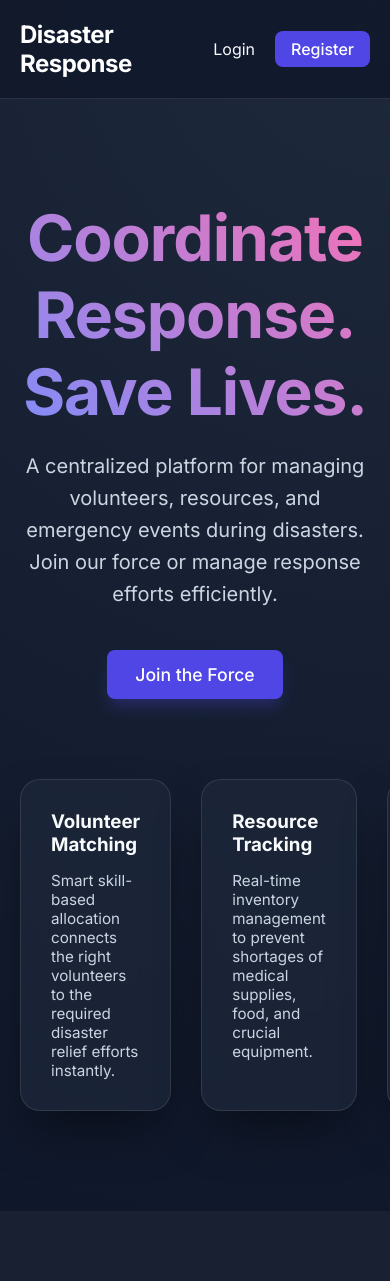
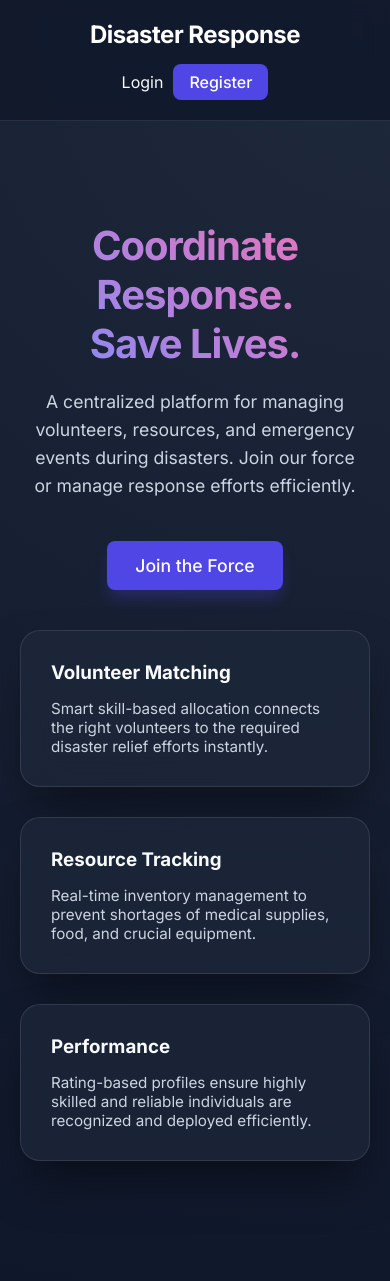
Before and after one commit to sayanthk/disaster-volunteer-inventory-management, a Flask app: page / in a window 390 px wide; the page is wider, and only the part inside the window is pictured. Before the commit the page ends 1139 px from the top of that part, so only its background shows below. Run offline with Flask 3, Linux system fonts and the light colour scheme.

Commit message:
aspect ratio fix

```diff
--- a/static/css/style.css
+++ b/static/css/style.css
@@ -9,55 +9,153 @@
     --success: #10b981;
 }
 
-* { box-sizing: border-box; margin: 0; padding: 0; }
+* {
+    box-sizing: border-box;
+    margin: 0;
+    padding: 0;
+}
+
 body {
     font-family: 'Inter', sans-serif;
     background: var(--bg-color);
     background-image: radial-gradient(circle at top right, #1e293b 0%, #0f172a 100%);
     color: var(--text-color);
     min-height: 100vh;
+    overflow-x: hidden;
+    width: 100%;
 }
 
-.container { max-width: 1200px; margin: 0 auto; padding: 0 20px; }
-a { text-decoration: none; color: inherit; transition: color 0.2s; }
+
+.container {
+    max-width: 1200px;
+    margin: 0 auto;
+    padding: 0 20px;
+}
+
+a {
+    text-decoration: none;
+    color: inherit;
+    transition: color 0.2s;
+}
 
 /* Navbar */
 .navbar {
     padding: 20px 0;
     background: rgba(15, 23, 42, 0.8);
     backdrop-filter: blur(10px);
-    border-bottom: 1px solid rgba(255,255,255,0.1);
+    border-bottom: 1px solid rgba(255, 255, 255, 0.1);
 }
-.nav-content { display: flex; justify-content: space-between; align-items: center; }
-.brand { font-size: 1.5rem; font-weight: 700; color: #fff; letter-spacing: -0.5px; }
-.nav-links { list-style: none; display: flex; gap: 20px; align-items: center; }
-.btn-primary { background: var(--primary-col); color: white; padding: 8px 16px; border-radius: 8px; font-weight: 500; display: inline-block; transition: all 0.2s;}
-.btn-primary:hover { background: var(--primary-hover); text-shadow: 0 0 10px rgba(255,255,255,0.3); }
-.btn-outline { border: 1px solid rgba(255,255,255,0.2); padding: 8px 16px; border-radius: 8px; display: inline-block; transition: all 0.2s;}
-.btn-outline:hover { background: rgba(255,255,255,0.1); }
-.user-badge { background: rgba(255,255,255,0.1); padding: 4px 10px; border-radius: 20px; font-size: 0.8rem; }
+
+.nav-content {
+    display: flex;
+    justify-content: space-between;
+    align-items: center;
+}
+
+.brand {
+    font-size: 1.5rem;
+    font-weight: 700;
+    color: #fff;
+    letter-spacing: -0.5px;
+}
+
+.nav-links {
+    list-style: none;
+    display: flex;
+    gap: 20px;
+    align-items: center;
+}
+
+.btn-primary {
+    background: var(--primary-col);
+    color: white;
+    padding: 8px 16px;
+    border-radius: 8px;
+    font-weight: 500;
+    display: inline-block;
+    transition: all 0.2s;
+}
+
+.btn-primary:hover {
+    background: var(--primary-hover);
+    text-shadow: 0 0 10px rgba(255, 255, 255, 0.3);
+}
+
+.btn-outline {
+    border: 1px solid rgba(255, 255, 255, 0.2);
+    padding: 8px 16px;
+    border-radius: 8px;
+    display: inline-block;
+    transition: all 0.2s;
+}
+
+.btn-outline:hover {
+    background: rgba(255, 255, 255, 0.1);
+}
+
+.user-badge {
+    background: rgba(255, 255, 255, 0.1);
+    padding: 4px 10px;
+    border-radius: 20px;
+    font-size: 0.8rem;
+}
 
 /* Auth forms */
-.auth-wrapper { display: flex; justify-content: center; align-items: center; min-height: calc(100vh - 80px); padding: 40px 0; }
+.auth-wrapper {
+    display: flex;
+    justify-content: center;
+    align-items: center;
+    min-height: calc(100vh - 80px);
+    padding: 40px 0;
+}
+
 .glassmorphism {
     background: var(--card-bg);
     backdrop-filter: blur(16px);
-    border: 1px solid rgba(255,255,255,0.1);
+    border: 1px solid rgba(255, 255, 255, 0.1);
     border-radius: 20px;
     padding: 40px;
     box-shadow: 0 25px 50px -12px rgba(0, 0, 0, 0.5);
 }
-.auth-card { width: 100%; max-width: 450px; }
-.large-card { max-width: 800px; }
-h2 { font-size: 2rem; margin-bottom: 10px; font-weight: 600; }
-.subtitle { color: var(--text-muted); margin-bottom: 30px; line-height: 1.6; }
+
+.auth-card {
+    width: 100%;
+    max-width: 450px;
+}
+
+.large-card {
+    max-width: 800px;
+}
+
+h2 {
+    font-size: 2rem;
+    margin-bottom: 10px;
+    font-weight: 600;
+}
+
+.subtitle {
+    color: var(--text-muted);
+    margin-bottom: 30px;
+    line-height: 1.6;
+}
 
 /* Add micro animation to input groups */
-.input-group { margin-bottom: 20px; display: flex; flex-direction: column; gap: 8px; }
-.input-group label { font-size: 0.9rem; font-weight: 500; color: var(--text-muted); }
+.input-group {
+    margin-bottom: 20px;
+    display: flex;
+    flex-direction: column;
+    gap: 8px;
+}
+
+.input-group label {
+    font-size: 0.9rem;
+    font-weight: 500;
+    color: var(--text-muted);
+}
+
 .form-control {
     background: rgba(0, 0, 0, 0.2);
-    border: 1px solid rgba(255,255,255,0.1);
+    border: 1px solid rgba(255, 255, 255, 0.1);
     color: white;
     padding: 12px 16px;
     border-radius: 10px;
@@ -65,7 +163,13 @@ h2 { font-size: 2rem; margin-bottom: 10px; font-weight: 600; }
     font-family: inherit;
     transition: all 0.3s cubic-bezier(0.4, 0, 0.2, 1);
 }
-.form-control:focus { outline: none; border-color: var(--primary-col); background: rgba(0,0,0,0.4); box-shadow: 0 0 0 4px rgba(79, 70, 229, 0.2); }
+
+.form-control:focus {
+    outline: none;
+    border-color: var(--primary-col);
+    background: rgba(0, 0, 0, 0.4);
+    box-shadow: 0 0 0 4px rgba(79, 70, 229, 0.2);
+}
 
 .btn-submit {
     width: 100%;
@@ -79,23 +183,187 @@ h2 { font-size: 2rem; margin-bottom: 10px; font-weight: 600; }
     cursor: pointer;
     transition: transform 0.1s, background 0.2s, box-shadow 0.2s;
 }
-.btn-submit:active { transform: scale(0.98); }
-.btn-submit:hover { background: var(--primary-hover); box-shadow: 0 10px 15px -3px rgba(79, 70, 229, 0.4); }
 
-.text-danger { color: var(--danger); font-size: 0.8rem; margin-top: 4px; }
-.auth-footer { text-align: center; margin-top: 25px; color: var(--text-muted); }
-.auth-footer a { color: var(--primary-col); font-weight: 500; margin-left: 5px; }
-.auth-footer a:hover { text-decoration: underline; }
+.btn-submit:active {
+    transform: scale(0.98);
+}
+
+.btn-submit:hover {
+    background: var(--primary-hover);
+    box-shadow: 0 10px 15px -3px rgba(79, 70, 229, 0.4);
+}
+
+.text-danger {
+    color: var(--danger);
+    font-size: 0.8rem;
+    margin-top: 4px;
+}
+
+.auth-footer {
+    text-align: center;
+    margin-top: 25px;
+    color: var(--text-muted);
+}
+
+.auth-footer a {
+    color: var(--primary-col);
+    font-weight: 500;
+    margin-left: 5px;
+}
+
+.auth-footer a:hover {
+    text-decoration: underline;
+}
 
 /* Grid for forms */
-.form-grid { display: grid; grid-template-columns: 1fr 1fr; gap: 30px; }
-@media(max-width: 768px){ .form-grid { grid-template-columns: 1fr; } }
-#volunteer-fields { display: none; opacity: 0; transition: opacity 0.3s; }
+.form-grid {
+    display: grid;
+    grid-template-columns: 1fr 1fr;
+    gap: 30px;
+}
+
+@media(max-width: 768px) {
+    .form-grid {
+        grid-template-columns: 1fr;
+    }
+}
+
+#volunteer-fields {
+    display: none;
+    opacity: 0;
+    transition: opacity 0.3s;
+}
 
 /* Alerts */
-.flash-messages { margin-top: 20px; }
-.alert { padding: 15px 20px; border-radius: 10px; margin-bottom: 15px; font-weight: 500; transition: opacity 0.5s; }
-.alert-success { background: rgba(16, 185, 129, 0.2); border: 1px solid var(--success); color: #a7f3d0; }
-.alert-danger { background: rgba(239, 68, 68, 0.2); border: 1px solid var(--danger); color: #fecaca; }
-.alert-warning { background: rgba(245, 158, 11, 0.2); border: 1px solid #f59e0b; color: #fde68a; }
-.alert-info { background: rgba(59, 130, 246, 0.2); border: 1px solid #3b82f6; color: #bfdbfe; }
+.flash-messages {
+    margin-top: 20px;
+}
+
+.alert {
+    padding: 15px 20px;
+    border-radius: 10px;
+    margin-bottom: 15px;
+    font-weight: 500;
+    transition: opacity 0.5s;
+}
+
+.alert-success {
+    background: rgba(16, 185, 129, 0.2);
+    border: 1px solid var(--success);
+    color: #a7f3d0;
+}
+
+.alert-danger {
+    background: rgba(239, 68, 68, 0.2);
+    border: 1px solid var(--danger);
+    color: #fecaca;
+}
+
+.alert-warning {
+    background: rgba(245, 158, 11, 0.2);
+    border: 1px solid #f59e0b;
+    color: #fde68a;
+}
+
+.alert-info {
+    background: rgba(59, 130, 246, 0.2);
+    border: 1px solid #3b82f6;
+    color: #bfdbfe;
+}
+
+/* Responsive Utility Classes */
+.hero-title {
+    font-size: 4rem;
+    margin-bottom: 20px;
+    background: -webkit-linear-gradient(45deg, #818cf8, #f472b6);
+    -webkit-background-clip: text;
+    background-clip: text;
+    -webkit-text-fill-color: transparent;
+    letter-spacing: -1px;
+    font-weight: 700;
+}
+
+.hero-subtitle {
+    font-size: 1.25rem;
+    color: var(--text-muted);
+    max-width: 650px;
+    margin: 0 auto 40px auto;
+    line-height: 1.6;
+}
+
+.feature-grid {
+    margin-top: 80px;
+    display: grid;
+    grid-template-columns: repeat(3, 1fr);
+    gap: 30px;
+    text-align: left;
+    max-width: 1000px;
+    margin-left: auto;
+    margin-right: auto;
+}
+
+.flex-responsive {
+    display: flex;
+    justify-content: space-between;
+    align-items: center;
+    margin-bottom: 30px;
+}
+
+/* Media Queries for Mobile Responsiveness */
+@media(max-width: 768px) {
+
+    /* Navbar tweaks */
+    .nav-content {
+        flex-direction: column;
+        gap: 15px;
+        text-align: center;
+    }
+
+    .nav-links {
+        flex-wrap: wrap;
+        justify-content: center;
+        gap: 10px;
+    }
+
+    /* Typography scaling */
+    .hero-title {
+        font-size: 2.5rem;
+    }
+
+    .hero-subtitle {
+        font-size: 1.1rem;
+        padding: 0 10px;
+    }
+
+    /* Grid to single column */
+    .feature-grid {
+        grid-template-columns: 1fr;
+        margin-top: 40px;
+    }
+
+    .form-grid {
+        grid-template-columns: 1fr;
+    }
+
+    /* Responsive layout blocks */
+    .flex-responsive {
+        flex-direction: column;
+        align-items: flex-start;
+        gap: 15px;
+    }
+
+    /* Spacing adjustments */
+    body {
+        padding-bottom: 20px;
+    }
+
+    .glassmorphism {
+        padding: 25px;
+    }
+
+    .btn-primary,
+    .btn-outline {
+        width: 100%;
+        text-align: center;
+    }
+}
--- a/templates/assignment/index.html
+++ b/templates/assignment/index.html
@@ -1,7 +1,7 @@
 {% extends 'base.html' %}
 {% block content %}
 <div style="padding: 40px 0;">
-    <div style="display: flex; justify-content: space-between; align-items: center; margin-bottom: 30px;">
+    <div class="flex-responsive">
         <h2>Assignments</h2>
         {% if current_user.role == 'Administrator' %}
         <a href="{{ url_for('assignment.new') }}" class="btn-primary">Assign Volunteer</a>
--- a/templates/disaster/index.html
+++ b/templates/disaster/index.html
@@ -1,7 +1,7 @@
 {% extends 'base.html' %}
 {% block content %}
 <div style="padding: 40px 0;">
-    <div style="display: flex; justify-content: space-between; align-items: center; margin-bottom: 30px;">
+    <div class="flex-responsive">
         <h2>Disaster Events</h2>
         {% if current_user.role == 'Administrator' %}
         <a href="{{ url_for('disaster.new') }}" class="btn-primary">Create Event</a>
--- a/templates/index.html
+++ b/templates/index.html
@@ -1,19 +1,17 @@
 {% extends 'base.html' %}
 {% block content %}
 <div style="text-align: center; padding: 100px 0; animation: fadeIn 1s ease-out;">
-    <h1
-        style="font-size: 4rem; margin-bottom: 20px; background: -webkit-linear-gradient(45deg, #818cf8, #f472b6); -webkit-background-clip: text; -webkit-text-fill-color: transparent; letter-spacing: -1px; font-weight: 700;">
+    <h1 class="hero-title">
         Coordinate Response.<br>Save Lives.</h1>
-    <p
-        style="font-size: 1.25rem; color: var(--text-muted); max-width: 650px; margin: 0 auto 40px auto; line-height: 1.6;">
+    <p class="hero-subtitle">
         A centralized platform for managing volunteers, resources, and emergency events during disasters. Join our force
         or manage response efforts efficiently.</p>
     <a href="{{ url_for('auth.register') }}" class="btn-primary"
-        style="font-size: 1.1rem; padding: 14px 28px; box-shadow: 0 10px 15px -3px rgba(79, 70, 229, 0.3);">Join the
+        style="font-size: 1.1rem; padding: 14px 28px; box-shadow: 0 10px 15px -3px rgba(79, 70, 229, 0.3); display: inline-block; width: auto;">Join
+        the
         Force</a>
 
-    <div
-        style="margin-top: 80px; display: grid; grid-template-columns: repeat(3, 1fr); gap: 30px; text-align: left; max-width: 1000px; margin-left: auto; margin-right: auto;">
+    <div class="feature-grid">
         <div class="glassmorphism" style="padding: 30px;">
             <h3 style="margin-bottom: 15px; color: #f8fafc;">Volunteer Matching</h3>
             <p style="color: var(--text-muted); font-size: 0.95rem;">Smart skill-based allocation connects the right
--- a/templates/volunteer/index.html
+++ b/templates/volunteer/index.html
@@ -1,7 +1,7 @@
 {% extends 'base.html' %}
 {% block content %}
 <div style="padding: 40px 0;">
-    <div style="display: flex; justify-content: space-between; align-items: center; margin-bottom: 30px;">
+    <div class="flex-responsive">
         <h2>Volunteer Roster</h2>
     </div>
 
```
Also changed, not shown: templates/resource/index.html (+5 -4 lines).
